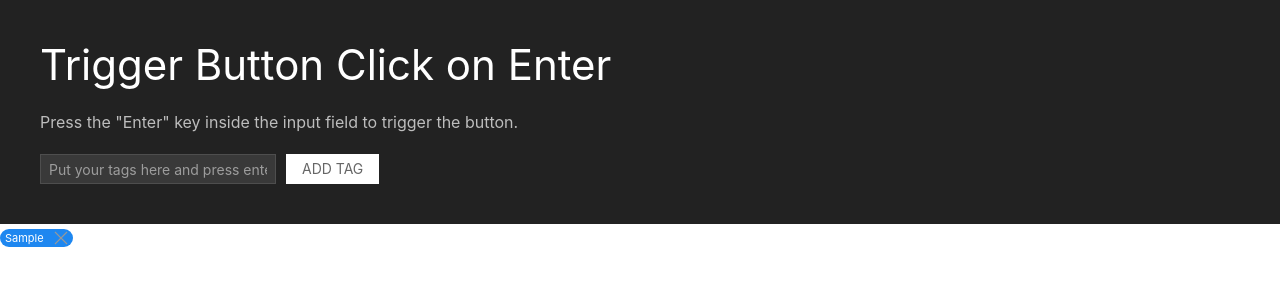
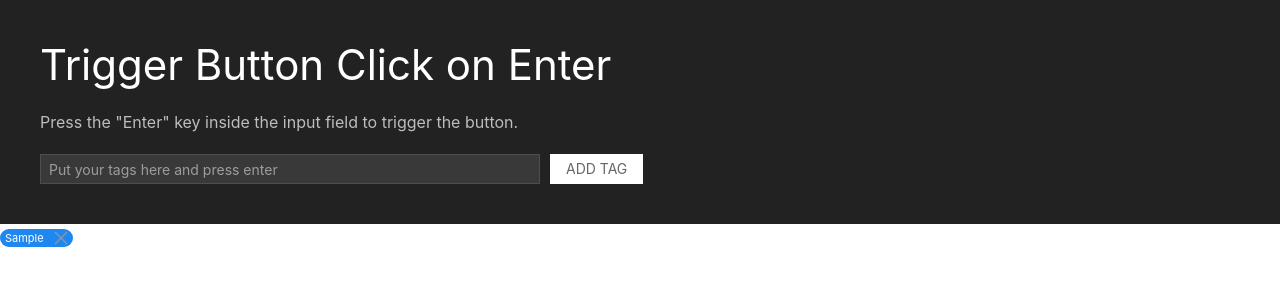
Before and after one commit to daeleduardo/input-tag, a plain HTML site: page index.html in a window 1280 px wide. Both pictures are taken after typing "Sample" into the empty fields and a click on the button "ADD TAG". Drawn offline with nearby package versions, Linux system fonts and the light colour scheme.

Commit message:
Adding support to textContent

```diff
--- a/index.html
+++ b/index.html
@@ -28,7 +28,7 @@
 
 		<div class="uk-flex-inline">
 			<div>
-				<input class="uk-input uk-form-small" type="text" id="txttags" placeholder="Put your tags here and press enter" value="" />
+				<input class="uk-input uk-form-small uk-form-width-large" type="text" id="txtTags" placeholder="Put your tags here and press enter" value="" />
 			</div>
 			<div>
 				<button id="btnAddTag" class="uk-margin-small-left uk-button uk-button-primary uk-button-small">Add Tag</button>
@@ -37,12 +37,10 @@
 	</div>
 	<div id="badges"></div>
 
-
-
 	<script>
 		inputTag(
 			{
-				inputTagId: 'txttags',
+				inputTagId: 'txtTags',
 				badgesId: 'badges',
 				btnTagId: 'btnAddTag',
 				callbackOnError: () => {
--- a/inputTag.js
+++ b/inputTag.js
@@ -51,11 +51,11 @@ function inputTag(params) {
 
 		const label = document.createElement("div");
 
-		if (isFilledArray(data.label.classes)) {
+		if ((typeof data.label.classes !== 'undefined') && isFilledArray(data.label.classes)) {
 			data.label.classes.forEach(className => { label.classList.add(className); });
 		}
 
-		if (isFilledArray(data.label.attributes)) {
+		if ((typeof data.label.attributes !== 'undefined') && isFilledArray(data.label.attributes)) {
 			data.label.attributes.forEach(att => {
 				const attribute = document.createAttribute(att.name);
 				attribute.value = att.value;
@@ -65,7 +65,7 @@ function inputTag(params) {
 
 		const close = document.createElement("button");
 
-		if (isFilledArray(data.btnClose.attributes)) {
+		if ((typeof data.btnClose.attributes !== 'undefined') && isFilledArray(data.btnClose.attributes)) {
 			data.btnClose.attributes.forEach(att => {
 				const attribute = document.createAttribute(att.name);
 				attribute.value = att.value;
@@ -73,8 +73,12 @@ function inputTag(params) {
 			});
 		}
 
-		if (isFilledArray(data.btnClose.classes)) {
+		if ((typeof data.btnClose.classes !== 'undefined') && isFilledArray(data.btnClose.classes)) {
 			data.btnClose.classes.forEach(className => { close.classList.add(className); });
+		}
+
+		if ((typeof data.btnClose.textContent !== 'undefined')) {
+			close.textContent = data.btnClose.textContent;
 		}
 
 		label.innerText = txt.value;
@@ -91,7 +95,7 @@ function inputTag(params) {
 	}
 
 	const isFilledArray = (arr) => {
-		return typeof arr !== 'undefined' && Array.isArray(arr) && (arr.length > 0)
+		return Array.isArray(arr) && (arr.length > 0)
 	}
 
 	const input = document.getElementById(params.inputTagId);
```
Also changed, not shown: 1 other file.
